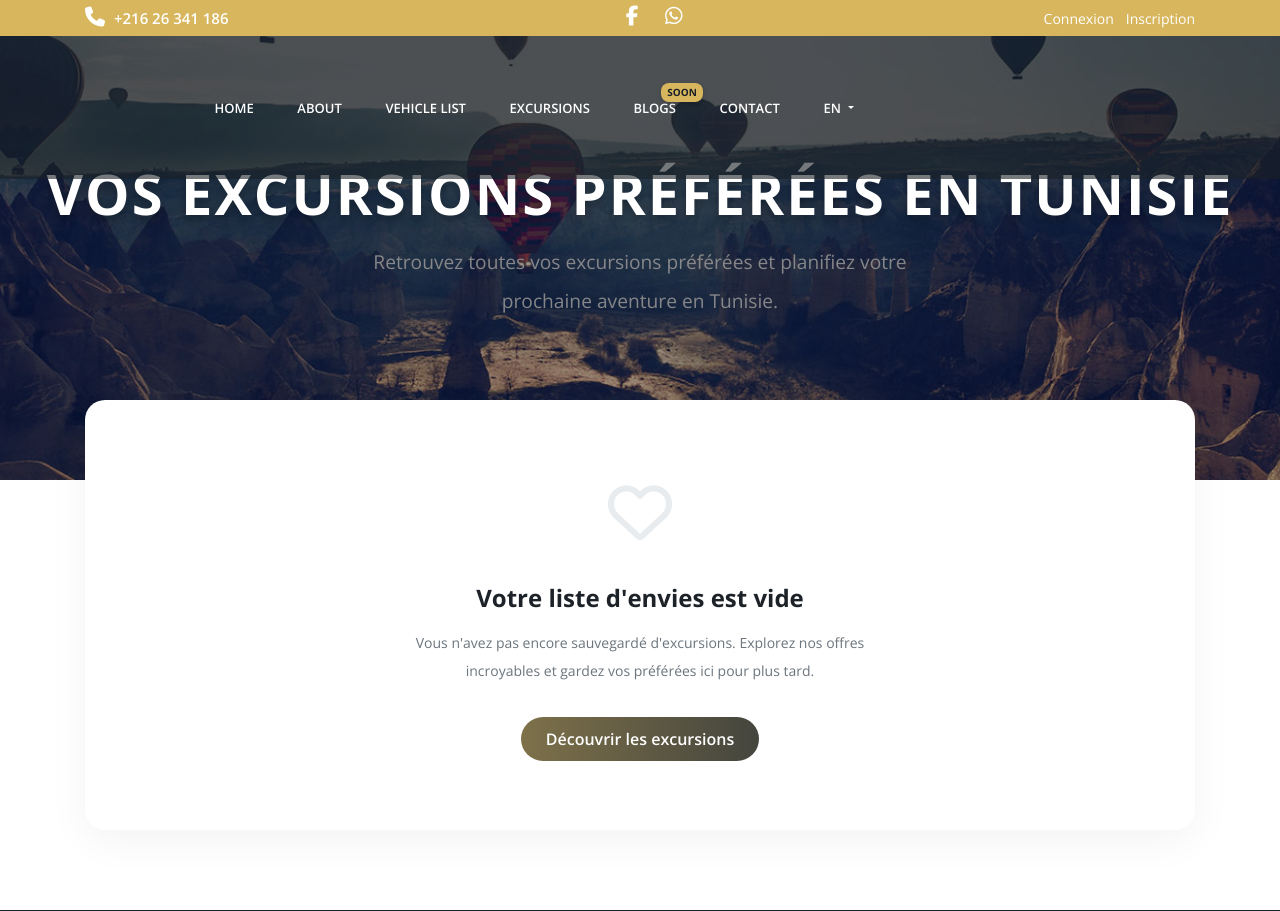
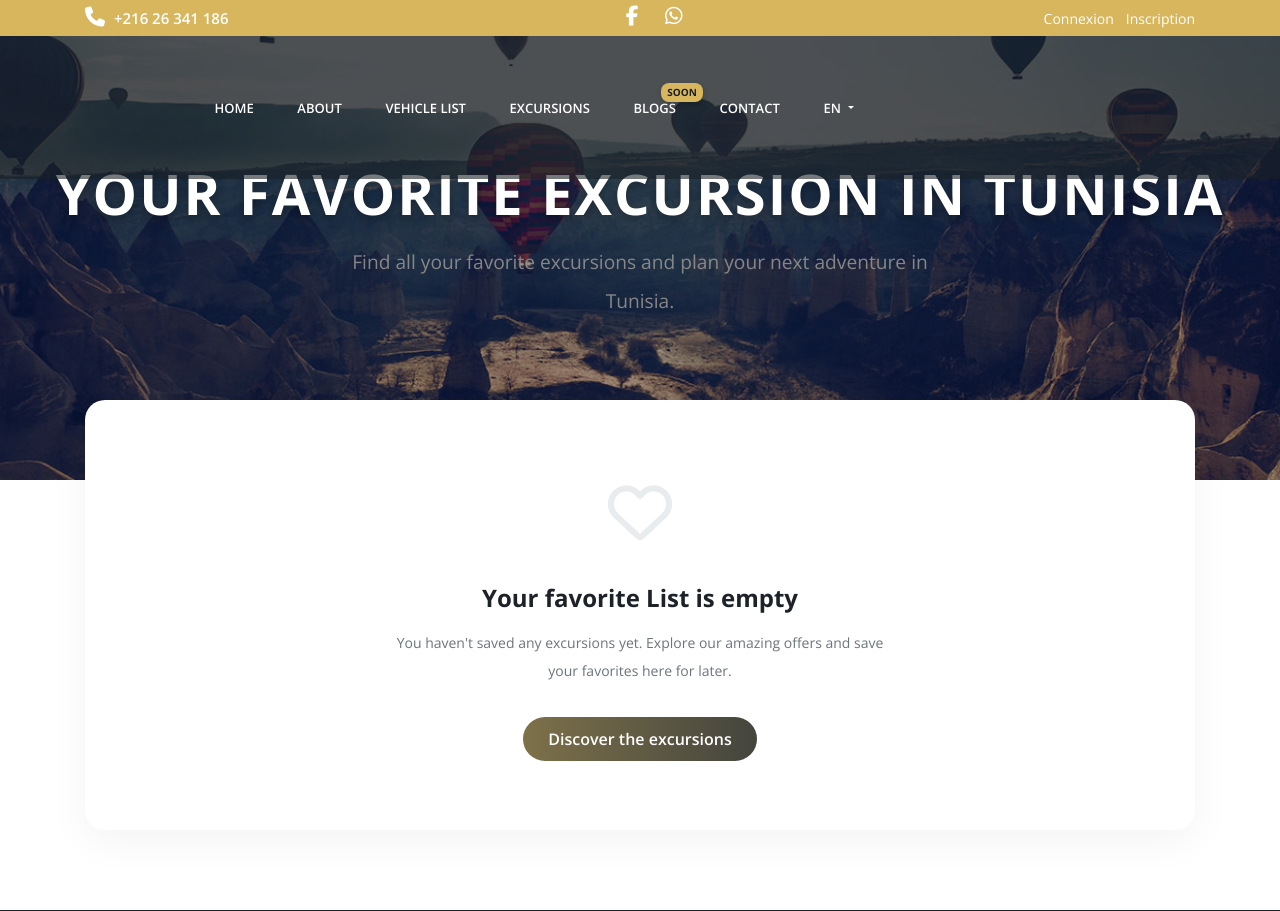
Before and after one commit to AhmedKsontini-dev/TuniTrip, a Symfony app: template templates/Front/Favoris/index.html.twig in a window 1280 px wide. Shown: the top 911 px of the page. Run offline with Twig, Linux system fonts and the light colour scheme; the template is opened without the code that fills it, so the values that code supplies are empty; some libraries are stand-ins or nearby versions.

Commit message:
translate favorite page

```diff
--- a/templates/Front/Favoris/index.html.twig
+++ b/templates/Front/Favoris/index.html.twig
@@ -16,8 +16,8 @@
 <div class="favorites-hero">
     <div class="favorites-hero-bg"></div>
     <div class="favorites-hero-content">
-        <h1 class="favorites-title">Vos Excursions Préférées en Tunisie</h1>
-        <p class="favorites-subtitle">Retrouvez toutes vos excursions préférées et planifiez votre prochaine aventure en Tunisie.</p>
+        <h1 class="favorites-title">{{'banniere.title'|trans }}</h1>
+        <p class="favorites-subtitle">{{'banniere.subtitle'|trans}}</p>
     </div>
 </div>
 
@@ -65,10 +65,10 @@
                     <div class="empty-icon">
                         <i class="far fa-heart"></i>
                     </div>
-                    <h2 class="empty-title">Votre liste d'envies est vide</h2>
-                    <p class="empty-text">Vous n'avez pas encore sauvegardé d'excursions. Explorez nos offres incroyables et gardez vos préférées ici pour plus tard.</p>
+                    <h2 class="empty-title">{{'Card.title'|trans}}</h2>
+                    <p class="empty-text">{{'Card.subtitle'|trans}}</p>
                     <a href="{{ path('app_front_excursions_list') }}" class="btn-animated-primary excursion-details-btn">
-                        Découvrir les excursions
+                        {{'Card.btn'|trans}}
                     </a>
                 </div>
             </div>
--- a/translations/messages.en.yaml
+++ b/translations/messages.en.yaml
@@ -286,3 +286,13 @@ menu:
   excursions: "Excursions"
   transfers: "Transfers"
   contact: "Contact"
+
+
+#page-favoris
+banniere:
+    title: "Your favorite excursion in Tunisia"
+    subtitle: "Find all your favorite excursions and plan your next adventure in Tunisia."
+Card:
+    title: "Your favorite List is empty"
+    subtitle: "You haven't saved any excursions yet. Explore our amazing offers and save your favorites here for later."
+    btn: "Discover the excursions"
```
Also changed, not shown: translations/messages.fr.yaml (+11 -0 lines).
